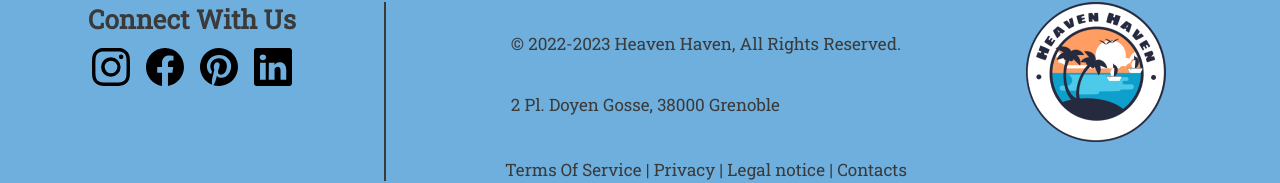
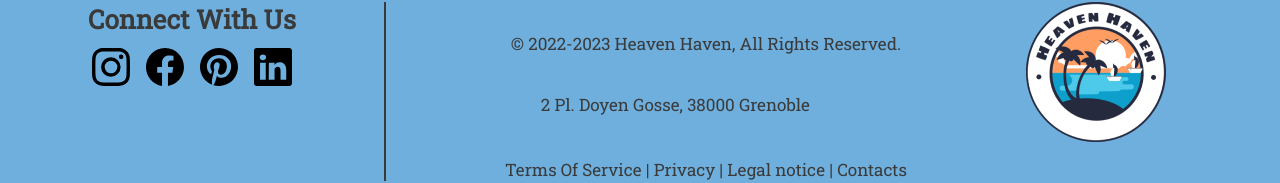
Before and after one commit to ruets/HeavenHaven, a React (Vite) app in the folder frontend/: page / in a window 1280 px wide. Shown: the part 125-308 px from the top of the page. Built offline with nearby package versions, Linux system fonts and the light colour scheme; no server answers.

Commit message:
footer edited

```diff
--- a/frontend/src/components/base/Footer/Footer.jsx
+++ b/frontend/src/components/base/Footer/Footer.jsx
@@ -30,7 +30,7 @@ export function Footer() {
             <div className="right">
                 <div>
                     <p>© 2022-2023 Heaven Haven, All Rights Reserved.</p>
-                    <p>2 Pl. Doyen Gosse, 38000 Grenoble</p>
+                    <p className="adresse">2 Pl. Doyen Gosse, 38000 Grenoble</p>
                 </div>
                 <p>Terms Of Service | Privacy | Legal notice | Contacts</p>
             </div>
--- a/frontend/src/components/base/Footer/Footer.scss
+++ b/frontend/src/components/base/Footer/Footer.scss
@@ -54,6 +54,10 @@ footer {
             margin-top: 30px;
         }
 
+        p.adresse{
+            margin-left: 30px;
+        }
+
     }
 
     a.logo {
```
